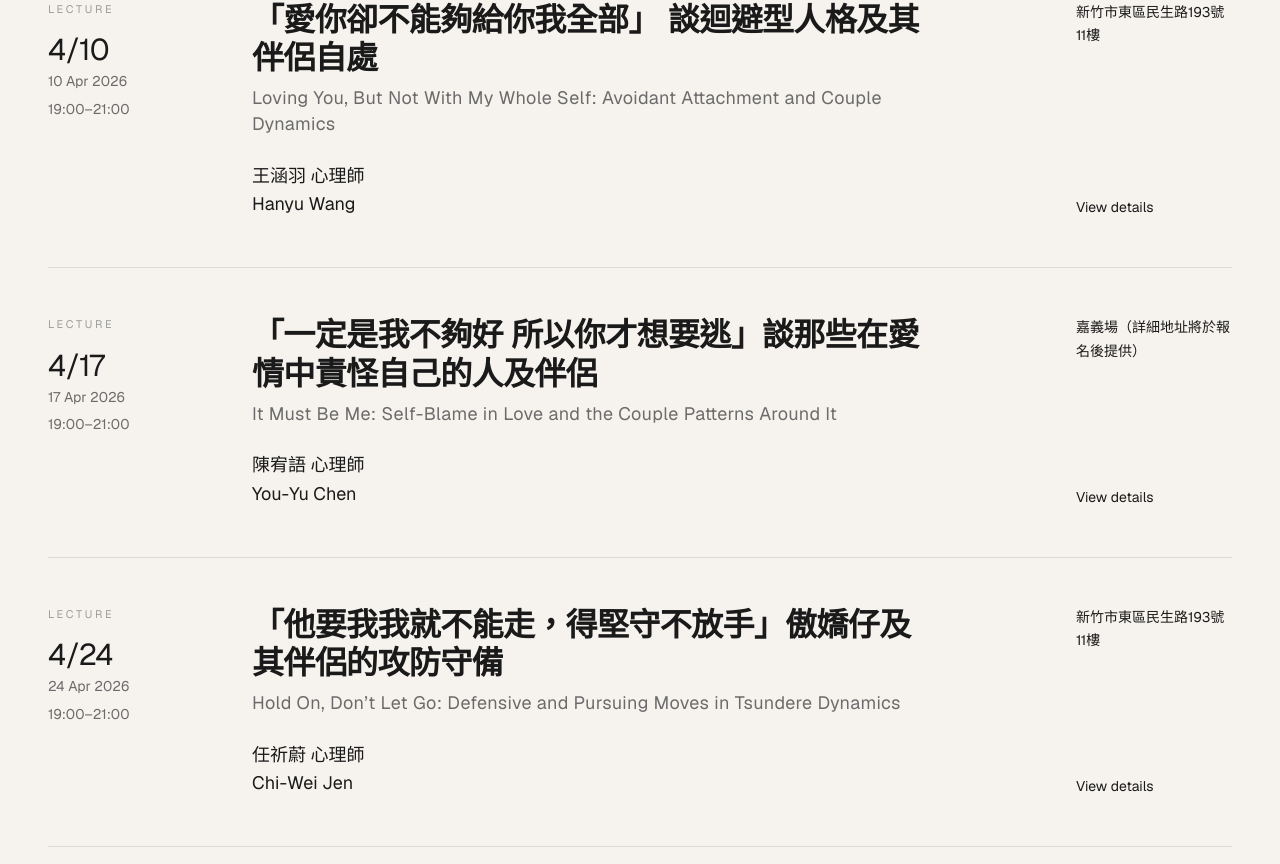
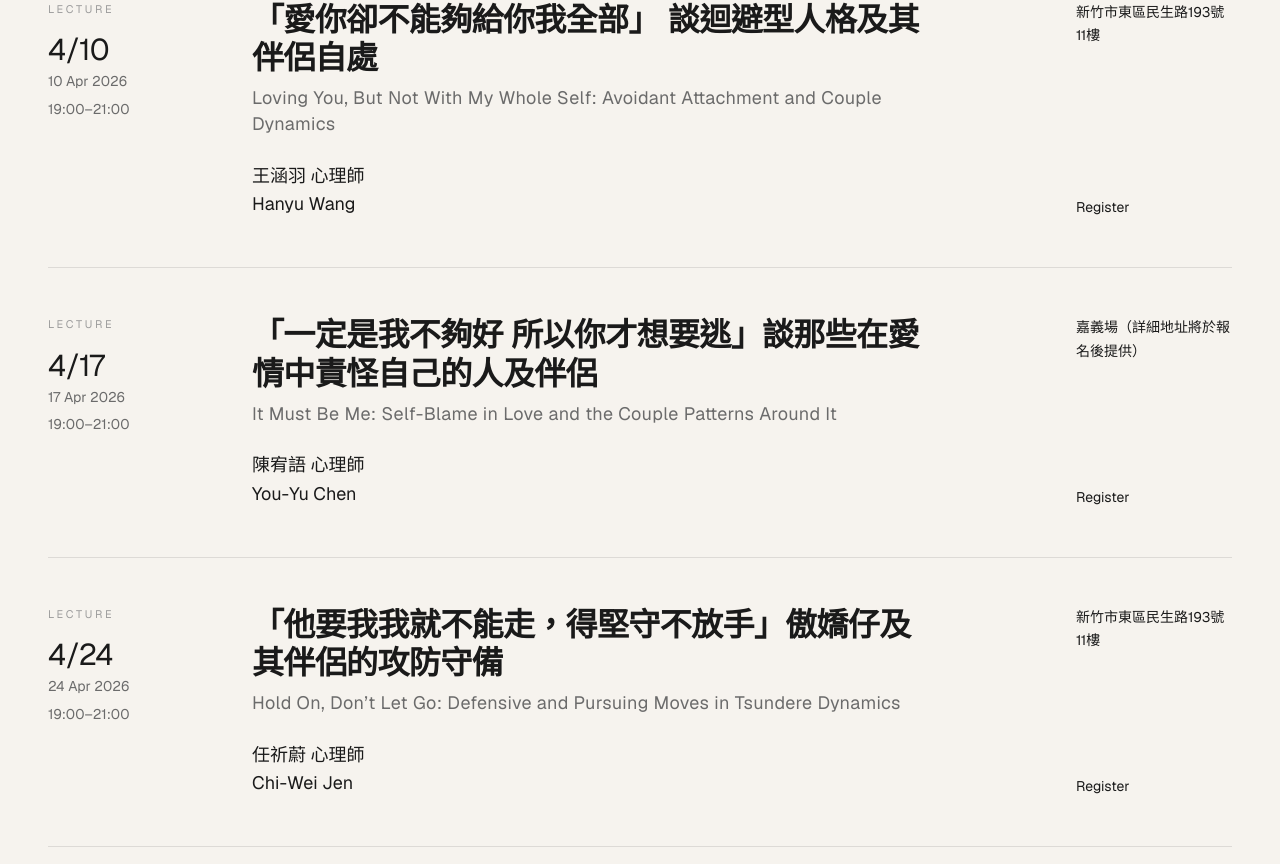
Before and after one commit to cwjenwade/hoseonglai, a Next.js app: page /fortune-arrives in a window 1280 px wide. Shown: the part 1136-2000 px from the top of the page. Built offline with nearby package versions, Linux system fonts and the light colour scheme; no server answers.

Commit message:
Route registrations to Google Forms

```diff
--- a/app/collaborative-prosperity/PsychTestList.tsx
+++ b/app/collaborative-prosperity/PsychTestList.tsx
@@ -2,6 +2,7 @@ import Link from "next/link";
 import { getSiteContentSection } from "@/lib/site-content-server";
 import {
   RESEARCH_PROJECTS,
+  getResearchProjectGoogleFormUrl,
   getProjectStatusLabel,
   normalizeResearchProjects,
 } from "./projects";
@@ -82,6 +83,17 @@ export default async function PsychTestList() {
             </div>
 
             <div className="mt-10">
+              {getResearchProjectGoogleFormUrl(project) ? (
+              <a
+                href={getResearchProjectGoogleFormUrl(project)}
+                target="_blank"
+                rel="noreferrer"
+                className="inline-flex min-h-11 items-center justify-center border border-neutral-900 px-6 text-[0.72rem] uppercase tracking-[0.22em] text-neutral-900 transition hover:bg-neutral-900 hover:text-[#f3f3f2]"
+                style={{ fontFamily: "var(--font-sans)" }}
+              >
+                前往研究登記
+              </a>
+              ) : (
               <Link
                 href={`/collaborative-prosperity/${encodeURIComponent(project.id)}`}
                 className="inline-flex min-h-11 items-center justify-center border border-neutral-900 px-6 text-[0.72rem] uppercase tracking-[0.22em] text-neutral-900 transition hover:bg-neutral-900 hover:text-[#f3f3f2]"
@@ -89,6 +101,7 @@ export default async function PsychTestList() {
               >
                 查看研究內容
               </Link>
+              )}
             </div>
           </div>
         </article>
--- a/app/collaborative-prosperity/projects.ts
+++ b/app/collaborative-prosperity/projects.ts
@@ -1,4 +1,5 @@
 import type { ContentGovernanceFields } from "@/lib/content-governance";
+import { RESEARCH_REGISTRATION_FORM_URL } from "@/app/google-form-links";
 
 export const RESEARCH_PROJECT_STATUSES = [
   "preparing",
@@ -299,7 +300,7 @@ export const RESEARCH_PROJECTS: ResearchProject[] = [
     researchAudiencePurpose:
       "以年滿 18 歲成人為對象，探討日常情緒感受、調節方式與心理狀態之間的關聯。",
     testUrl: "/collaborative-prosperity/tests/emotion-patterns",
-    googleFormUrl: "",
+    googleFormUrl: RESEARCH_REGISTRATION_FORM_URL,
     assessmentSourceProjectId: "",
     consentSourceProjectId: "",
     contactVisibility: "admin_only",
--- a/app/fortune-arrives/LectureIndexClient.tsx
+++ b/app/fortune-arrives/LectureIndexClient.tsx
@@ -1,7 +1,6 @@
 "use client";
 
 import { useMemo, useState } from "react";
-import Link from "next/link";
 import {
   Noto_Serif_TC,
   Geist,
@@ -48,9 +47,10 @@ function getApproxMonthLabel(lecture: LectureItem): string {
 
 type LectureIndexClientProps = {
   lectures: LectureItem[];
+  registrationUrl: string;
 };
 
-export default function LectureIndexClient({ lectures }: LectureIndexClientProps) {
+export default function LectureIndexClient({ lectures, registrationUrl }: LectureIndexClientProps) {
   const [activeFilter, setActiveFilter] = useState<LectureCategory>("All");
 
   const fontGeistOnly = "var(--font-geist)";
@@ -239,13 +239,15 @@ export default function LectureIndexClient({ lectures }: LectureIndexClientProps
                       </div>
 
                       <div className="pt-8 text-center md:text-left">
-                        <Link
-                          href={lecture.href}
+                        <a
+                          href={registrationUrl}
+                          target="_blank"
+                          rel="noreferrer"
                           className="group inline-flex items-center gap-2 text-[14px] text-[#1a1a1a] transition-opacity duration-200 hover:opacity-70"
                           style={{ fontFamily: fontGeistOnly }}
                         >
-                          <span>View details</span>
-                        </Link>
+                          <span>Register</span>
+                        </a>
                       </div>
                     </div>
                   </div>
--- a/app/fortune-arrives/page.tsx
+++ b/app/fortune-arrives/page.tsx
@@ -2,6 +2,7 @@ import LectureIndexClient from "./LectureIndexClient";
 import { LECTURES, type LectureItem } from "./lectures-data";
 import { getSiteContentSection } from "@/lib/site-content-server";
 import type { Metadata } from "next";
+import { LECTURE_REGISTRATION_FORM_URL } from "@/app/google-form-links";
 
 function getLectureSortTimestamp(lecture: LectureItem): number {
   if (lecture.dateMode === "month") {
@@ -51,5 +52,5 @@ export default async function LectureIndexPage() {
   const lectures = sortLecturesByTime(
     await getSiteContentSection("fortune_arrives_lectures", LECTURES),
   );
-  return <LectureIndexClient lectures={lectures} />;
+  return <LectureIndexClient lectures={lectures} registrationUrl={LECTURE_REGISTRATION_FORM_URL} />;
 }
--- /dev/null
+++ b/app/google-form-links.ts
@@ -0,0 +1,8 @@
+export const RESEARCH_REGISTRATION_FORM_URL =
+  "https://docs.google.com/forms/d/e/1FAIpQLSf_E7DQXuxhXlTWxbhBlFlnCFBzTRkyEUyCODvvskKpA9k7jA/viewform";
+
+export const GROUP_WAITLIST_FORM_URL =
+  "https://docs.google.com/forms/d/e/1FAIpQLSffWN6QP_xLw23B2oX0lEOGUfUD6eZFCIALZuQk8-G3Z_m8SQ/viewform";
+
+export const LECTURE_REGISTRATION_FORM_URL =
+  "https://docs.google.com/forms/d/e/1FAIpQLScLOgSPZ1AdaN2LL5ETUD5ACUI47Qr868B-wn9A8PIiTnO6-A/viewform";
--- a/app/togetherness/page.tsx
+++ b/app/togetherness/page.tsx
@@ -1,8 +1,8 @@
 import type { Metadata } from "next";
 import Image from "next/image";
-import Link from "next/link";
 import { GROUPS, isGroupVisible } from "./group-data";
 import { getSiteContentSection } from "@/lib/site-content-server";
+import { GROUP_WAITLIST_FORM_URL } from "@/app/google-form-links";
 
 export const metadata: Metadata = {
   title: "團團圓圓｜Group Therapy",
@@ -104,8 +104,10 @@ export default async function TogethernessPage({ searchParams }: TogethernessPag
         <section className="grid grid-cols-1 gap-x-8 gap-y-14 md:grid-cols-2 xl:grid-cols-3 xl:gap-x-10 xl:gap-y-20">
           {groups.map((group) => (
             <article key={group.slug} className="group relative z-0">
-              <Link
-                href={`/togetherness/${group.slug}`}
+              <a
+                href={GROUP_WAITLIST_FORM_URL}
+                target="_blank"
+                rel="noreferrer"
                 className="relative block p-0 text-left transition-[padding,transform,box-shadow] duration-300 ease-out hover:z-20 hover:-translate-y-2 hover:p-5 hover:shadow-[0_22px_44px_-28px_rgba(0,0,0,0.55)] focus-visible:z-20 focus-visible:-translate-y-2 focus-visible:p-5 focus-visible:shadow-[0_22px_44px_-28px_rgba(0,0,0,0.55)] focus-visible:outline-none"
               >
                 <div className="relative aspect-[4/5] overflow-hidden bg-neutral-200">
@@ -144,10 +146,10 @@ export default async function TogethernessPage({ searchParams }: TogethernessPag
                     className="mt-5 inline-block border-b border-neutral-700 pb-[2px] text-[13px] text-neutral-700 transition-opacity duration-200 group-hover:opacity-60"
                     style={{ fontFamily: "var(--font-geist-sans)" }}
                   >
-                    View detail / Register
+                    View Detail &amp; Register
                   </span>
                 </div>
-              </Link>
+              </a>
             </article>
           ))}
         </section>
```
